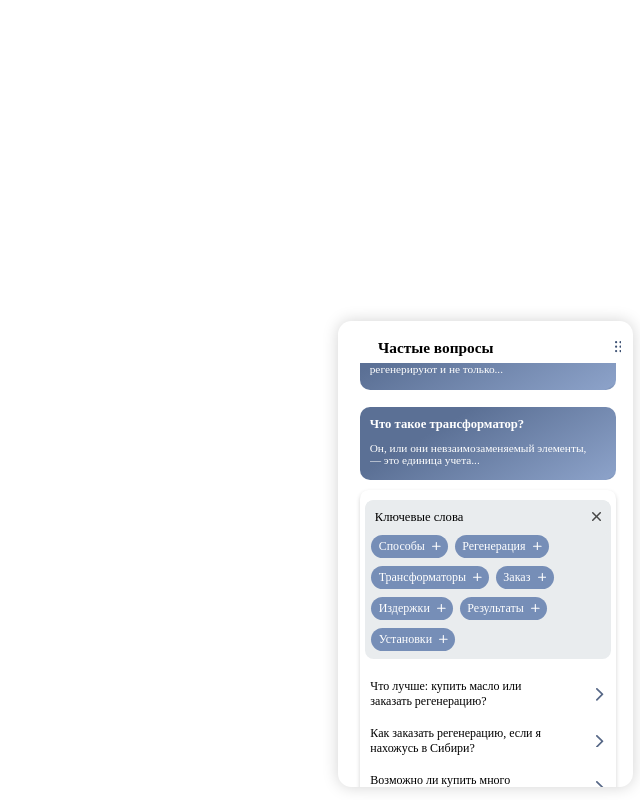
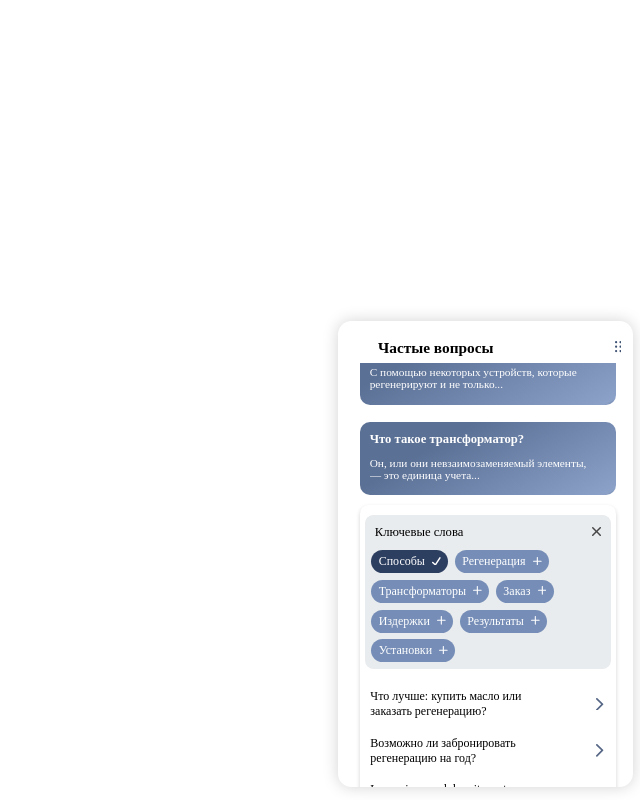
Before and after one commit to julia-888/QA-System, a React (Create React App) app: page / in a window 1280 px wide. Both pictures are taken after a click on the button "Искать по словам". Shown: the whole page, without its empty margins (640-1280 px from the left). Built offline with nearby package versions, Linux system fonts and the light colour scheme.

Commit message:
2 мар 2023 г. 10:53:55

```diff
--- a/src/components/KeyWord.tsx
+++ b/src/components/KeyWord.tsx
@@ -3,6 +3,7 @@ import styled from 'styled-components'
 import { adpt } from "../adaptive";
 import { ReactComponent as PlusIcon} from "../img/plus.svg";
 import { ReactComponent as SelectedIcon} from "../img/selected.svg";
+import { ReactComponent as CloseTagIcon} from "../img/closeTag.svg";
 import { ScrolledDiv } from "./ScrolledDiv"
 import { keyWordsList } from "../keyWordsList"
 import { isTemplateSpan } from 'typescript';
@@ -13,9 +14,10 @@ type KeyWordsProps = {
     word: string;
     id: number;
     clicked: boolean,
+    big: boolean
 };
 
-export  function KeyWord({modifyClickedKeyWordIDs, word, id, clicked}: KeyWordsProps) {
+export  function KeyWord({modifyClickedKeyWordIDs, word, id, clicked, big}: KeyWordsProps) {
   //Предотвращает срабатывание useEffect при первой отрисовке
   const [ firstDrawing, setFirstDrawing ] = useState(true);
 
@@ -32,13 +34,13 @@ export  function KeyWord({modifyClickedKeyWordIDs, word, id, clicked}: KeyWordsP
 
 
     return (
-        <KeyWordButton color={backgroundColor}
+        <KeyWordButton color={backgroundColor} margin={big? adpt(15) : adpt(10)} iconDims={big? adpt(10) : adpt(13)}
             onClick={(e) => {
                 setKeyWordClicked(!keyWordClicked);
                 backgroundColor == '#768EB7' ? setBackgroundColor('#2D3F61') : setBackgroundColor('#768EB7');
             }}>
             <WordDiv>{word}</WordDiv>
-            <div className='image'>{keyWordClicked ? (<SelectedIcon/>) : (<PlusIcon/>)}</div>
+            <div className='image'>{keyWordClicked ? (big? (<CloseTagIcon/>) :(<SelectedIcon/>)) : (<PlusIcon/>)}</div>
         </KeyWordButton>
     );
 }
@@ -47,6 +49,8 @@ export  function KeyWord({modifyClickedKeyWordIDs, word, id, clicked}: KeyWordsP
 // Интерфейс со свойством цвета кнопки-ключевого слова
 interface Props {
     color: string;
+    margin: number;
+    iconDims: number;
 }
 
 // Стилевой компонент кнопки-ключевого слова
@@ -61,10 +65,10 @@ const KeyWordButton = styled.button<Props>`
     font-family: 'Montserrat';
     font-size: ${adpt(18)}px;
     font-style: normal;
-    margin: 0 0 ${adpt(12)}px ${adpt(10)}px;
+    margin: 0 0 ${p => p.margin}px ${p => p.margin}px;
     .image{
-        height: ${adpt(13)}px;
-        width: ${adpt(13)}px;
+        height: ${p => p.iconDims}px;
+        width: ${p => p.iconDims}px;
         /* задать размеры */
         svg {
             width: 100%;
--- a/src/components/ScrolledDiv.tsx
+++ b/src/components/ScrolledDiv.tsx
@@ -3,7 +3,7 @@ import { Div } from "./Div"
 import styled from "styled-components"
 
 export const ScrolledDiv = styled(Div)`
-    overflow-y: scroll;
+    overflow-y: auto;
 
     &::-webkit-scrollbar {
         width: ${adpt(5)}px;
--- a/src/components/Search.tsx
+++ b/src/components/Search.tsx
@@ -19,7 +19,7 @@ type ScreenProps = {
 
 export default function Search( {extendScreen, big}: ScreenProps ) {
     // Нажатые ключевые слова
-    const [clickedKeyWordIDs, setClickedKeyWordIDs] = useState<number[]>([]);
+    const [clickedKeyWordIDs, setClickedKeyWordIDs] = useState<number[]>([1]);
 
     // Функция, изменяющая список нажатых слов
     const modifyClickedKeyWordIDs = (keyWordID: number, clicked: boolean) => {
@@ -59,7 +59,8 @@ export default function Search( {extendScreen, big}: ScreenProps ) {
                             <KeyWord word = {keyWord.word}
                             modifyClickedKeyWordIDs={modifyClickedKeyWordIDs}
                             id={keyWord.id}
-                            clicked={clickedKeyWordIDs.includes(keyWord.id)} />
+                            clicked={clickedKeyWordIDs.includes(keyWord.id)}
+                            big={false} />
                         ))}
                     </KeyWordsWrapDiv>
                 </KeyWordsDiv>
@@ -75,9 +76,25 @@ export default function Search( {extendScreen, big}: ScreenProps ) {
                 ))
             }
 
-            {big && <LineSearch type='text' placeholder="Введите запрос">
+            {big &&
+                // Отображение в большом окне поисковой строки или выбранных ключевых слов
+                ( clickedKeyWordIDs.length==0 ? (
+                        <LineSearch type='text' placeholder="Введите запрос">
 
-            </LineSearch> }
+                        </LineSearch>
+                    ) : (
+                        <ClickedDiv>
+                            { keyWordsList.map((keyWord) => (
+                                clickedKeyWordIDs.includes(keyWord.id) ?
+                            (<KeyWord word = {keyWord.word}
+                                modifyClickedKeyWordIDs={modifyClickedKeyWordIDs}
+                                id={keyWord.id}
+                                clicked={clickedKeyWordIDs.includes(keyWord.id)}
+                                big={true} />) : (<></>)
+                            ))}
+                        </ClickedDiv>
+                    )
+            )}
 
 
             {/* Добавляем ссылку */}
@@ -247,3 +264,9 @@ const LineSearch = styled.input`
     margin-bottom: ${adpt(35)}px;
 
 `
+const ClickedDiv = styled(Div)`
+    margin-bottom: ${adpt(30)}px;
+    flex-wrap: wrap;
+    /* justify-content: flex-start; */
+    width: ${adpt(730)}px;
+`
```
Also changed, not shown: src/keyWordsList.tsx (+39 -18 lines), src/img/closeTag.svg (added).
